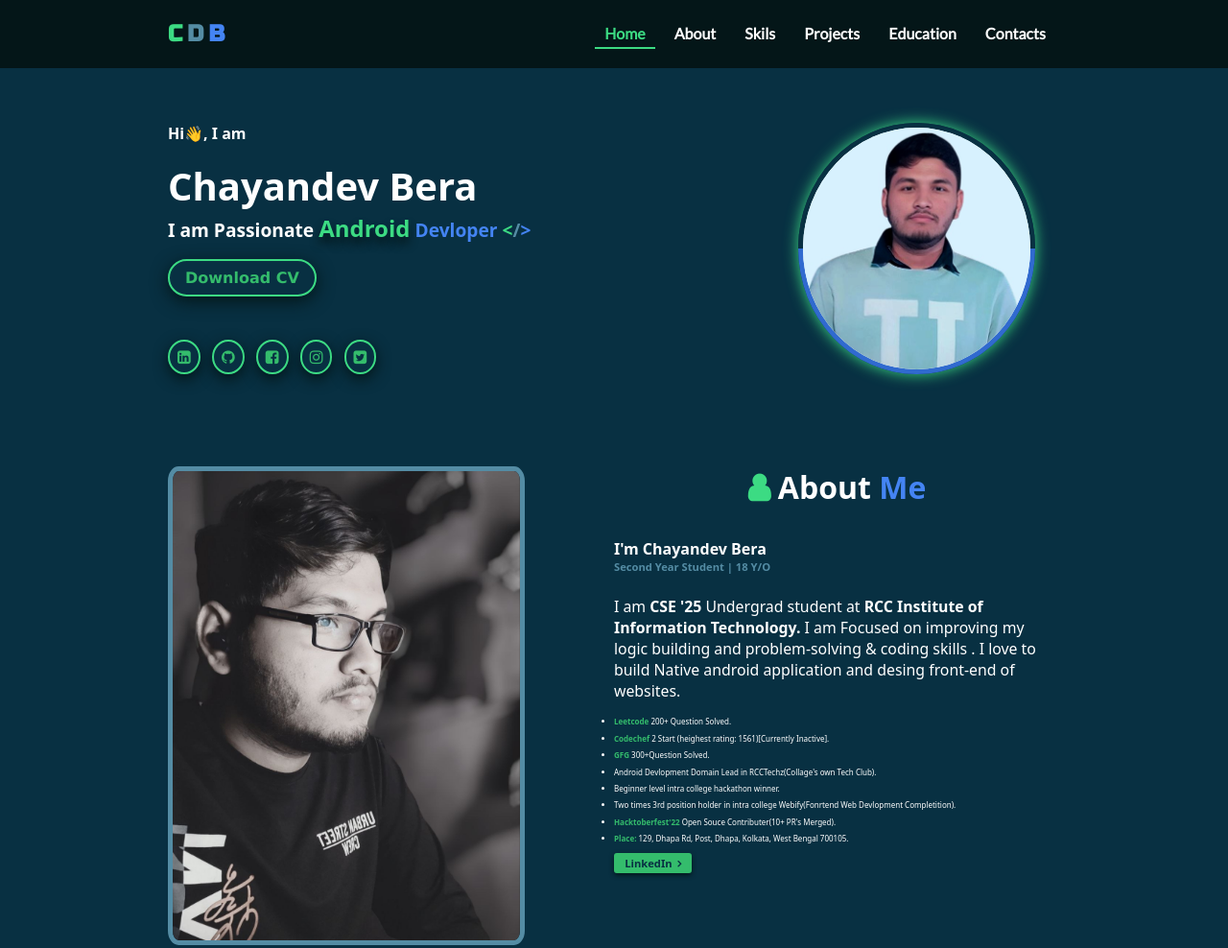
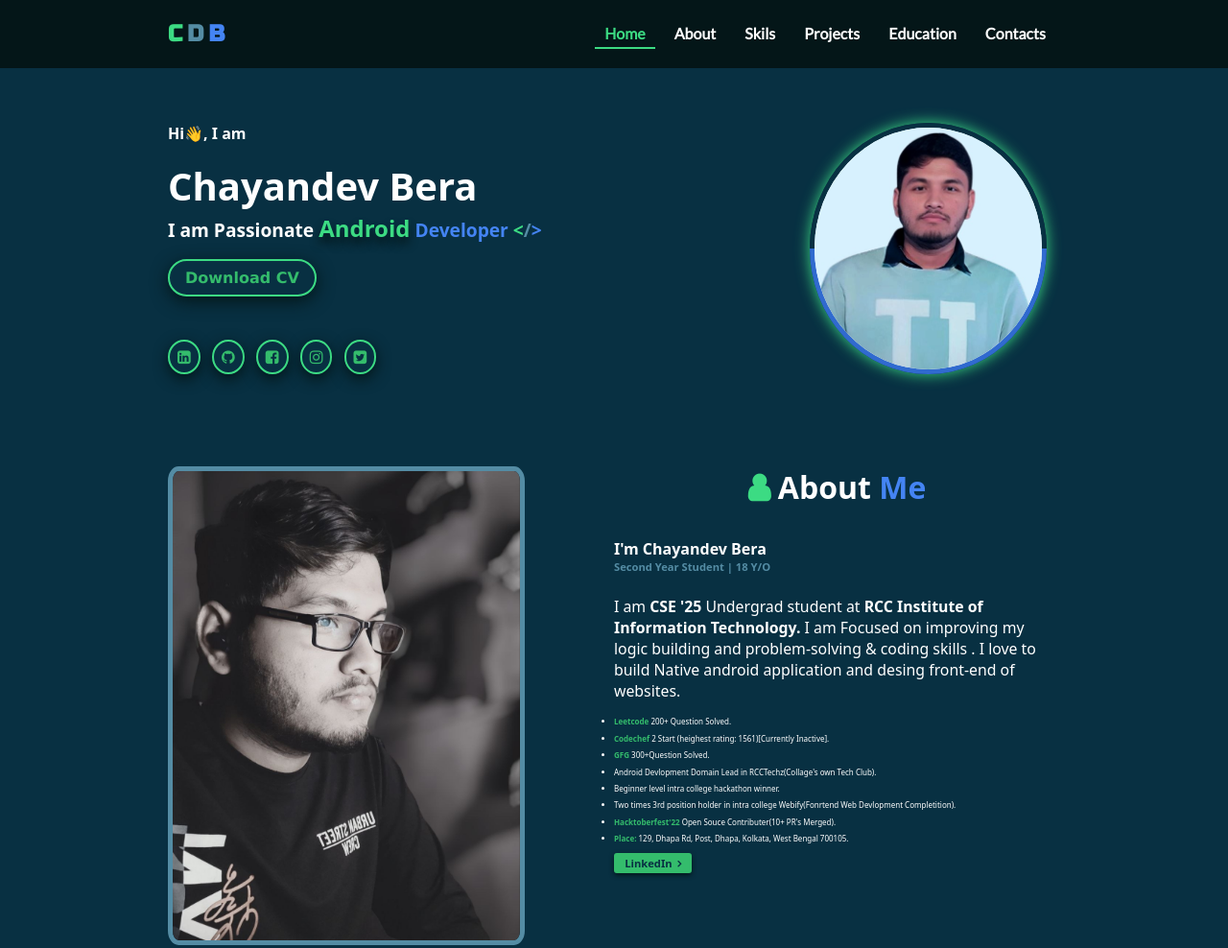
Before and after one commit to Chayandev/MyPortfolio, a plain HTML site: page index.html in a window 1280 px wide. Shown: the top 988 px of the page at 96% size. Drawn offline with Linux system fonts and the light colour scheme.

Commit message:
Update index.html

```diff
--- a/index.html
+++ b/index.html
@@ -42,7 +42,7 @@
                         <div class="home-txt-para">
                               <h4 id="greet">Hi👋, I am</h4>
                               <h1 id="name">Chayandev Bera</h1>
-                              <h2>I am Passionate <span id="droid">Android</span> <span id="dev">Devloper <span
+                              <h2>I am Passionate <span id="droid">Android</span> <span id="dev">Developer <span
                                                 id="open">&lt;</span><span id="divider">/</span><span
                                                 id="closed">&gt;</span></span></h2>
                               <a href="https://drive.google.com/file/d/117JVT6STzsUYYuKUcsJRc34xpXkW2J0f/view?usp=drivesdk"
```
